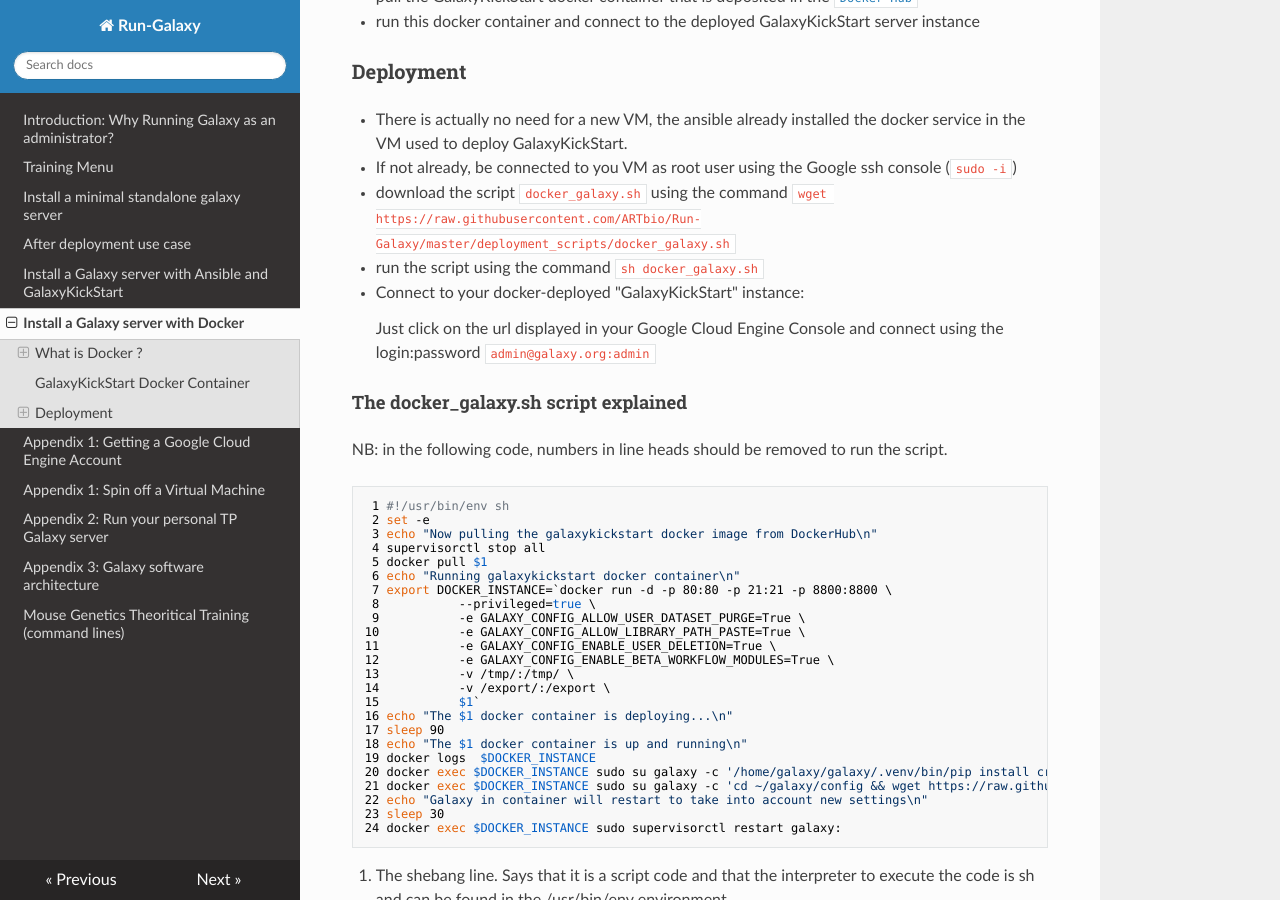
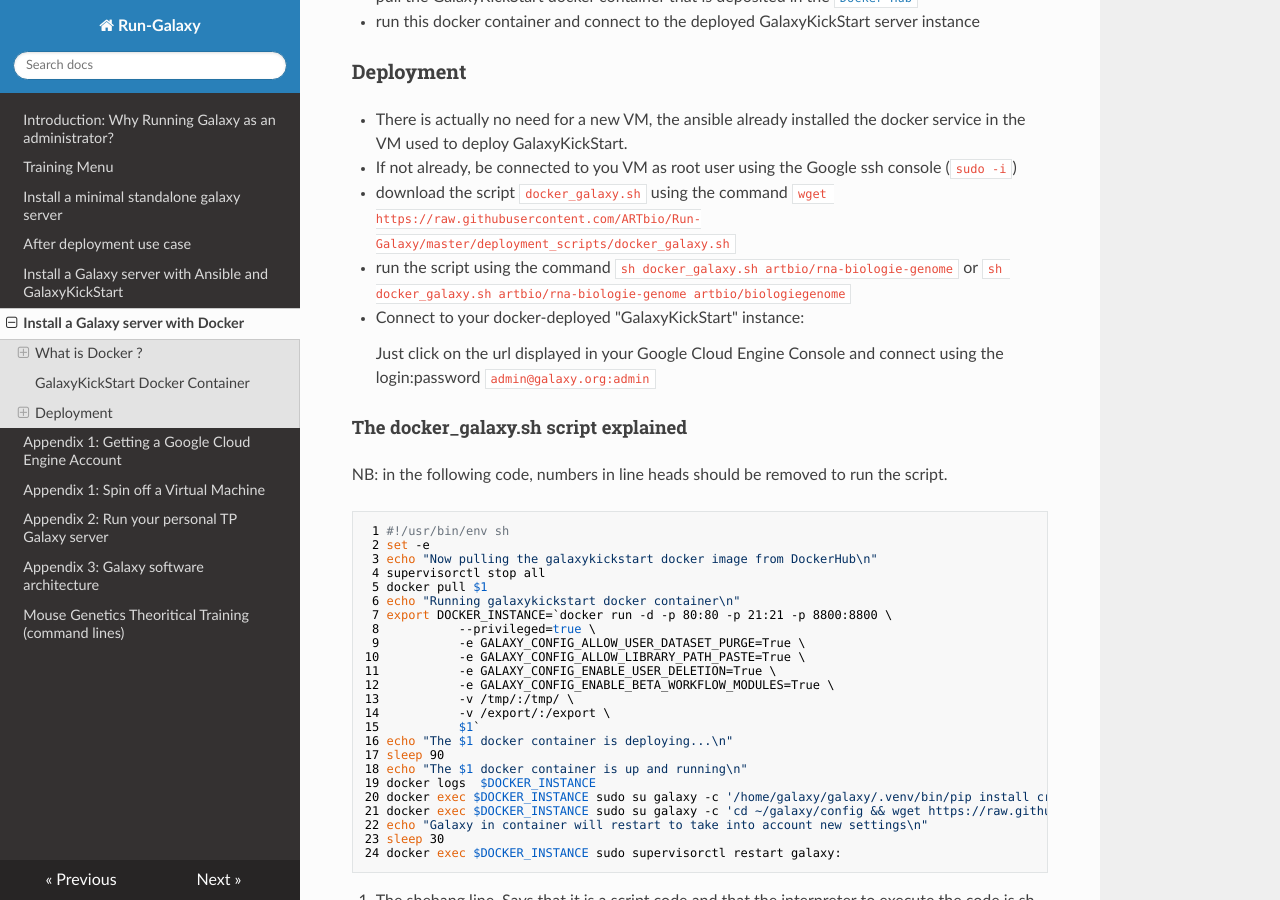
Before and after one commit to ARTbio/Run-Galaxy, an MkDocs documentation site: the page built from docs/Docker_GalaxyKickStart.md, in a window 1280 px wide and 900 px high, scrolled down 1304 px. Built offline with MkDocs 1.6.1, drawn with Linux system fonts in a browser that asks for light colours; nearby versions of some CDN libraries; old or Windows-style settings are respelled for this version of MkDocs.

Commit message:
adjust Docker_GalaxyKickStart.md doc to parametrization of the script

```diff
--- a/docs/Docker_GalaxyKickStart.md
+++ b/docs/Docker_GalaxyKickStart.md
@@ -39,7 +39,7 @@ Instead, you are going to
 in the VM used to deploy GalaxyKickStart.
 - If not already, be connected to you VM as root user using the Google ssh console (`sudo -i`)
 - download the script `docker_galaxy.sh` using the command `wget https://raw.githubusercontent.com/ARTbio/Run-Galaxy/master/deployment_scripts/docker_galaxy.sh`
-- run the script using the command `sh docker_galaxy.sh`
+- run the script using the command `sh docker_galaxy.sh artbio/rna-biologie-genome` or `sh docker_galaxy.sh artbio/rna-biologie-genome artbio/biologiegenome`
 - Connect to your docker-deployed "GalaxyKickStart" instance:
 
     Just click on the url displayed in your Google Cloud Engine Console
```
